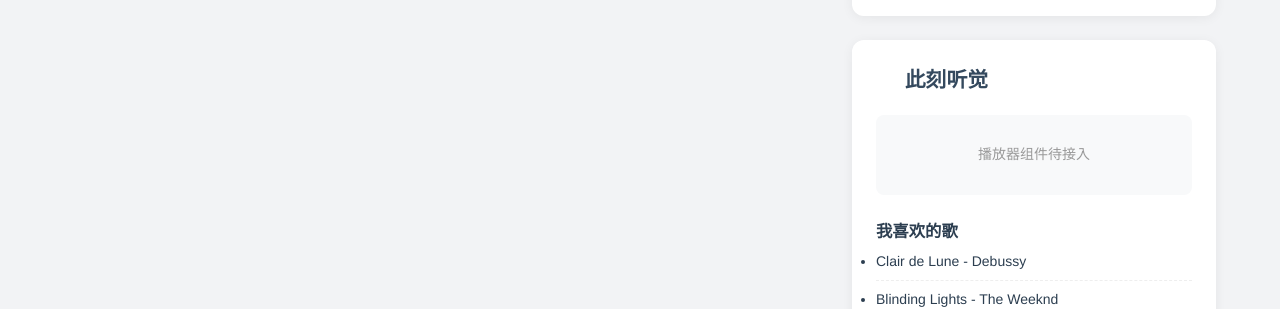
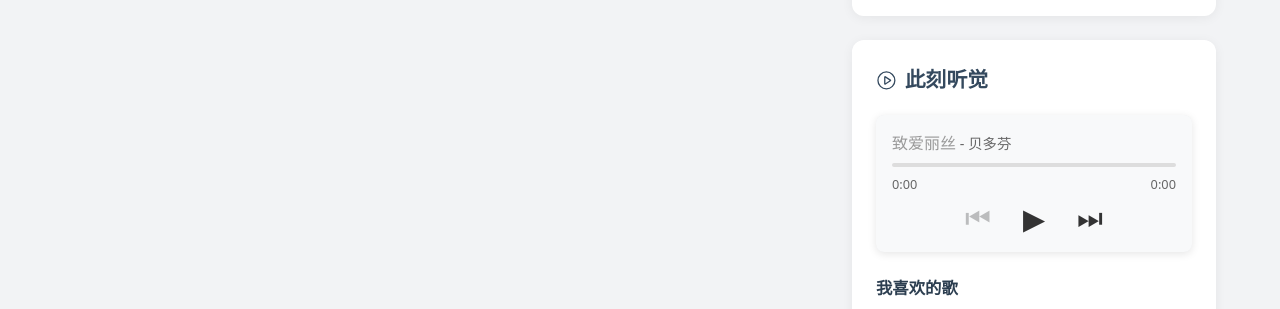
Before and after one commit to gaoxinjian/vue-blog, a Vue app: page / in a window 1280 px wide. Shown: the part 403-712 px from the top of the page. Built offline with nearby package versions, Linux system fonts and the light colour scheme; no server answers; the database is empty.

Commit message:
新增音乐波播放器,音频文件放在七牛云

```diff
--- /dev/null
+++ b/src/components/common/SimpleAudioPlayer.vue
@@ -0,0 +1,296 @@
+<template>
+  <div class="simple-audio-player">
+    <!-- 当前歌曲信息 -->
+    <div class="song-info" v-if="currentSong">
+      <span class="song-name">{{ currentSong.name }}</span>
+      <span class="song-artist" v-if="currentSong.artist"> - {{ currentSong.artist }}</span>
+    </div>
+
+    <!-- 进度条 -->
+    <div class="progress-container" @click="seek">
+      <div class="progress-bg">
+        <div class="progress-current" :style="{ width: progressPercent + '%' }"></div>
+        <div class="progress-handle" :style="{ left: progressPercent + '%' }"></div>
+      </div>
+    </div>
+    <div class="time-info">
+      <span>{{ formatTime(currentTime) }}</span>
+      <span>{{ formatTime(duration) }}</span>
+    </div>
+
+    <!-- 控制按钮 -->
+    <div class="controls">
+      <button @click="prev" :disabled="!hasPrev">⏮</button>
+      <button @click="togglePlay">{{ isPlaying ? '⏸' : '▶' }}</button>
+      <button @click="next" :disabled="!hasNext">⏭</button>
+    </div>
+
+    <!-- 隐藏的 audio 元素 -->
+    <audio ref="audioRef" @timeupdate="onTimeUpdate" @loadedmetadata="onLoaded" @ended="onEnded"></audio>
+  </div>
+</template>
+
+<script setup lang="ts">
+import { ref, computed, watch, onMounted, onBeforeUnmount } from 'vue'
+
+// 定义歌曲类型
+export interface Song {
+  url: string        // 音频直链
+  name: string       // 歌曲名
+  artist?: string    // 歌手（可选）
+}
+
+// 组件 props
+const props = defineProps<{
+  playlist: Song[]          // 播放列表
+  autoplay?: boolean        // 是否自动播放（注意移动端限制）
+  preload?: 'none' | 'metadata' | 'auto' // audio preload 属性
+}>()
+
+// 状态
+const audioRef = ref<HTMLAudioElement>()
+const currentIndex = ref(0)
+const isPlaying = ref(false)
+const currentTime = ref(0)
+const duration = ref(0)
+
+// 计算当前歌曲
+const currentSong = computed(() => props.playlist[currentIndex.value])
+
+// 是否可上一首/下一首
+const hasPrev = computed(() => currentIndex.value > 0)
+const hasNext = computed(() => currentIndex.value < props.playlist.length - 1)
+
+// 进度百分比
+const progressPercent = computed(() => {
+  if (duration.value === 0) return 0
+  return (currentTime.value / duration.value) * 100
+})
+
+// 监听当前歌曲变化，切换音频源
+// 监听 currentSong 变化，更新 src
+watch(currentSong, (newSong) => {
+  if (!audioRef.value || !newSong) return
+  const wasPlaying = isPlaying.value
+  audioRef.value.src = newSong.url
+  audioRef.value.load()
+  if (wasPlaying) {
+    // 如果之前是播放状态，尝试继续播放
+    audioRef.value.play()
+      .then(() => {
+        isPlaying.value = true
+      })
+      .catch(err => {
+        console.warn('切换歌曲后自动播放失败:', err)
+        isPlaying.value = false
+      })
+  }
+})
+
+// 播放/暂停切换
+const togglePlay = async () => {
+  console.log('togglePlay 被点击，当前 isPlaying:', isPlaying.value)
+  if (!audioRef.value) {
+    console.warn('audioRef 不存在')
+    return
+  }
+
+  // 如果 src 为空，先设置 src
+  if (!audioRef.value.src && currentSong.value) {
+    audioRef.value.src = currentSong.value.url
+    audioRef.value.load()
+  }
+
+  if (isPlaying.value) {
+    audioRef.value.pause()
+    isPlaying.value = false
+  } else {
+    try {
+      await audioRef.value.play()
+      isPlaying.value = true
+    } catch (error) {
+      console.error('播放失败:', error)
+      isPlaying.value = false
+    }
+  }
+}
+
+// 上一首
+const prev = () => {
+  if (hasPrev.value) {
+    currentIndex.value--
+    isPlaying.value = true // 切换到上一首后自动播放
+  }
+}
+
+// 下一首
+const next = () => {
+  if (hasNext.value) {
+    currentIndex.value++
+    isPlaying.value = true
+  }
+}
+
+// 进度条点击跳转
+const seek = (e: MouseEvent) => {
+  const progressBg = (e.currentTarget as HTMLElement).querySelector('.progress-bg')
+  if (!progressBg || !audioRef.value) return
+  const rect = progressBg.getBoundingClientRect()
+  const clickX = e.clientX - rect.left
+  const percent = Math.max(0, Math.min(1, clickX / rect.width))
+  audioRef.value.currentTime = percent * duration.value
+}
+
+// audio 事件处理
+const onTimeUpdate = (e: Event) => {
+  const audio = e.target as HTMLAudioElement
+  currentTime.value = audio.currentTime
+}
+
+const onLoaded = (e: Event) => {
+  const audio = e.target as HTMLAudioElement
+  duration.value = audio.duration
+  // 如果开启了自动播放且音频已加载，尝试播放
+  if (props.autoplay && isPlaying.value) {
+    audio.play().catch(e => console.warn('自动播放失败:', e))
+  }
+}
+
+const onEnded = async () => {
+  if (hasNext.value) {
+    // 直接修改 currentIndex，会触发 watch 中的自动播放逻辑
+    currentIndex.value++
+    // watch 中会根据 isPlaying 自动尝试播放
+  } else {
+    isPlaying.value = false
+    currentTime.value = 0
+  }
+}
+
+// 格式化时间（mm:ss）
+const formatTime = (seconds: number) => {
+  if (isNaN(seconds) || seconds === 0) return '0:00'
+  const mins = Math.floor(seconds / 60)
+  const secs = Math.floor(seconds % 60)
+  return `${mins}:${secs.toString().padStart(2, '0')}`
+}
+
+// 清理
+onBeforeUnmount(() => {
+  if (audioRef.value) {
+    audioRef.value.pause()
+    audioRef.value.src = ''
+  }
+})
+
+onMounted(() => {
+  if (currentSong.value && audioRef.value) {
+    audioRef.value.src = currentSong.value.url
+    audioRef.value.load()
+  }
+})
+</script>
+
+<style scoped>
+.simple-audio-player {
+  width: 100%;
+  max-width: 400px;
+  padding: 1rem;
+  background: #f8f9fa;
+  border-radius: 8px;
+  box-shadow: 0 2px 8px rgba(0,0,0,0.1);
+  font-family: system-ui, sans-serif;
+}
+
+.song-info {
+  margin-bottom: 0.5rem;
+  font-size: 1rem;
+  font-weight: 500;
+  white-space: nowrap;
+  overflow: hidden;
+  text-overflow: ellipsis;
+}
+
+.song-artist {
+  font-weight: normal;
+  color: #666;
+  font-size: 0.9rem;
+}
+
+.progress-container {
+  cursor: pointer;
+  margin: 0.5rem 0;
+}
+
+.progress-bg {
+  position: relative;
+  height: 4px;
+  background: #ddd;
+  border-radius: 2px;
+}
+
+.progress-current {
+  position: absolute;
+  height: 100%;
+  background: #1db954; /* Spotify green, 可自定义 */
+  border-radius: 2px;
+  width: 0;
+  pointer-events: none;
+}
+
+.progress-handle {
+  position: absolute;
+  top: 50%;
+  width: 12px;
+  height: 12px;
+  background: white;
+  border: 2px solid #1db954;
+  border-radius: 50%;
+  transform: translate(-50%, -50%);
+  pointer-events: none;
+  opacity: 0;
+  transition: opacity 0.2s;
+}
+
+.progress-bg:hover .progress-handle {
+  opacity: 1;
+}
+
+.time-info {
+  display: flex;
+  justify-content: space-between;
+  font-size: 0.8rem;
+  color: #666;
+  margin-bottom: 0.5rem;
+}
+
+.controls {
+  display: flex;
+  justify-content: center;
+  gap: 1rem;
+}
+
+.controls button {
+  background: none;
+  border: none;
+  font-size: 1.8rem;
+  /* line-height: 1; */
+  cursor: pointer;
+  color: #333;
+  transition: color 0.2s;
+  padding: 0 0.5rem;
+}
+
+.controls button:hover {
+  color: #1db954;
+}
+
+.controls button:disabled {
+  opacity: 0.3;
+  cursor: not-allowed;
+}
+
+.controls button:disabled:hover {
+  color: #333;
+}
+</style>
--- a/src/views/HomePage.vue
+++ b/src/views/HomePage.vue
@@ -44,9 +44,13 @@
 
         <!-- b. 音乐播放器 -->
         <section class="section-card music-player">
-          <h2><el-icon></el-icon> 此刻听觉</h2>
+          <h2><el-icon><VideoPlay /></el-icon> 此刻听觉</h2>
           <!-- 播放器组件将放在这里 -->
-          <div class="player-placeholder">播放器组件待接入</div>
+          <div class="player-placeholder">
+            <!-- <span>音乐播放器组件 (示例占位)</span> -->
+
+            <SimpleAudioPlayer :playlist="myPlaylist" />
+          </div>
           <h3>我喜欢的歌</h3>
           <ul class="playlist">
             <li v-for="song in playlist" :key="song.id">{{ song.name }} - {{ song.artist }}</li>
@@ -77,8 +81,12 @@ import {
   Headset,
   Place,
   MapLocation,
+  VideoPlay
 } from '@element-plus/icons-vue'
 import ArticleCard from '@/components/common/ArticleCard.vue'
+import SimpleAudioPlayer from '@/components/common/SimpleAudioPlayer.vue'
+import type { Song } from '@/components/common/SimpleAudioPlayer.vue'
+
 import { storeToRefs } from 'pinia'
 import { useArticleStore } from '@/stores/article'
 import { useRouter } from 'vue-router'
@@ -111,6 +119,18 @@ const playlist = ref([
   { id: 2, name: 'Blinding Lights', artist: 'The Weeknd' },
   // ... 更多歌曲
 ])
+const myPlaylist: Song[] = [
+  {
+    url: 'http://tawr0chxh.hb-bkt.clouddn.com/bgm/zhiailisi.mp3?e=1771845329&token=2xaGIcqX3EygdnQ2RJmCkCSR6sCKmsyaencAv0-s:h7JK9FI1bxD3e9o6esYEx3ITRog=',
+    name: '致爱丽丝',
+    artist: '贝多芬'
+  },
+  {
+    url: 'http://tawr0chxh.hb-bkt.clouddn.com/bgm/Jay-yequ.mp3?e=1771906178&token=2xaGIcqX3EygdnQ2RJmCkCSR6sCKmsyaencAv0-s:yLf9jO2CtcCRNaccfoXrB57XRa0=',
+    name: '夜曲',
+    artist: '周杰伦'
+  }
+]
 
 // --- “此刻我在...” 数据 ---
 const currentStatus = ref({
@@ -240,7 +260,6 @@ const openGitHub = () => {
 .player-placeholder {
   background: #f8f9fa;
   border-radius: 8px;
-  height: 80px;
   display: flex;
   align-items: center;
   justify-content: center;
```
Also changed, not shown: 1 other file (tests, documents, lock files or other folders).
